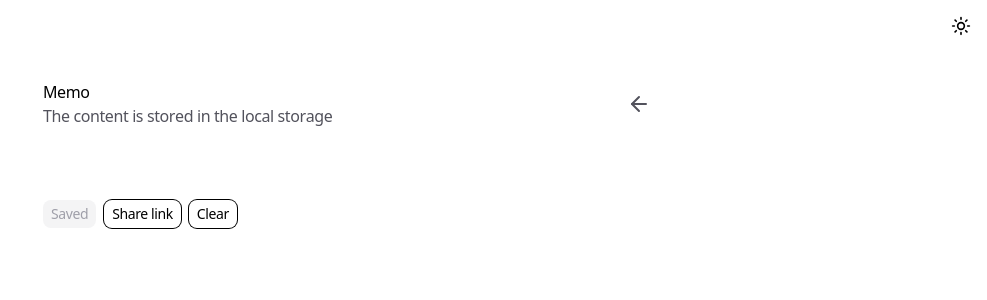
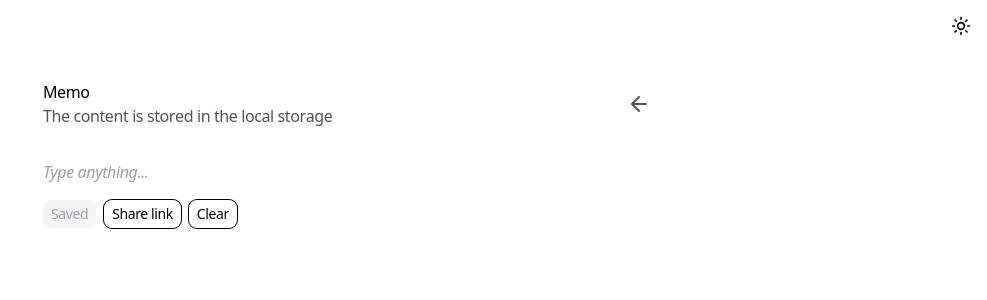
Before and after one commit to kidow/journey, a Next.js app: page /memo in a window 1280 px wide. Shown: the top 300 px of the page, without its empty margins (293-1280 px from the left). Built offline with nearby package versions, Linux system fonts and the light colour scheme.

Commit message:
chore: editor placeholder

```diff
--- a/app/(sm)/memo/client.tsx
+++ b/app/(sm)/memo/client.tsx
@@ -1,6 +1,7 @@
 'use client'
 
 import type { Editor } from '@tiptap/core'
+import Placeholder from '@tiptap/extension-placeholder'
 import { EditorContent, useEditor } from '@tiptap/react'
 import type { Content } from '@tiptap/react'
 import StarterKit from '@tiptap/starter-kit'
@@ -8,6 +9,8 @@ import { Header } from 'components'
 import { useEffect, useState } from 'react'
 import { useCopyToClipboard, useLocalStorage } from 'services'
 import { useDebouncedCallback } from 'use-debounce'
+
+import './editor.css'
 
 const INITIAL_CONTENT: Content = {
   type: 'doc',
@@ -32,10 +35,13 @@ export default function Client(): React.ReactElement {
   }, 750)
 
   const editor = useEditor({
-    extensions: [StarterKit],
+    extensions: [
+      StarterKit,
+      Placeholder.configure({ placeholder: 'Type anything...' })
+    ],
     editorProps: {
       attributes: {
-        class: 'focus:outline-none'
+        class: 'focus:outline-none placeholder:italic'
       }
     },
     onCreate: ({ editor }) => {
--- /dev/null
+++ b/app/(sm)/memo/editor.css
@@ -0,0 +1,12 @@
+.tiptap p.is-editor-empty:first-child::before {
+  color: var(--color-zinc-400);
+  content: attr(data-placeholder);
+  float: left;
+  height: 0;
+  pointer-events: none;
+  font-style: italic;
+}
+
+.dark .tiptap p.is-editor-empty:first-child::before {
+  color: var(--color-zinc-700);
+}
--- a/package.json
+++ b/package.json
@@ -9,6 +9,7 @@
     "lint": "next lint"
   },
   "dependencies": {
+    "@tiptap/extension-placeholder": "^2.11.7",
     "@tiptap/pm": "^2.11.7",
     "@tiptap/react": "^2.11.7",
     "@tiptap/starter-kit": "^2.11.7",
```
Also changed, not shown: 1 other file (tests, documents, lock files or other folders).
